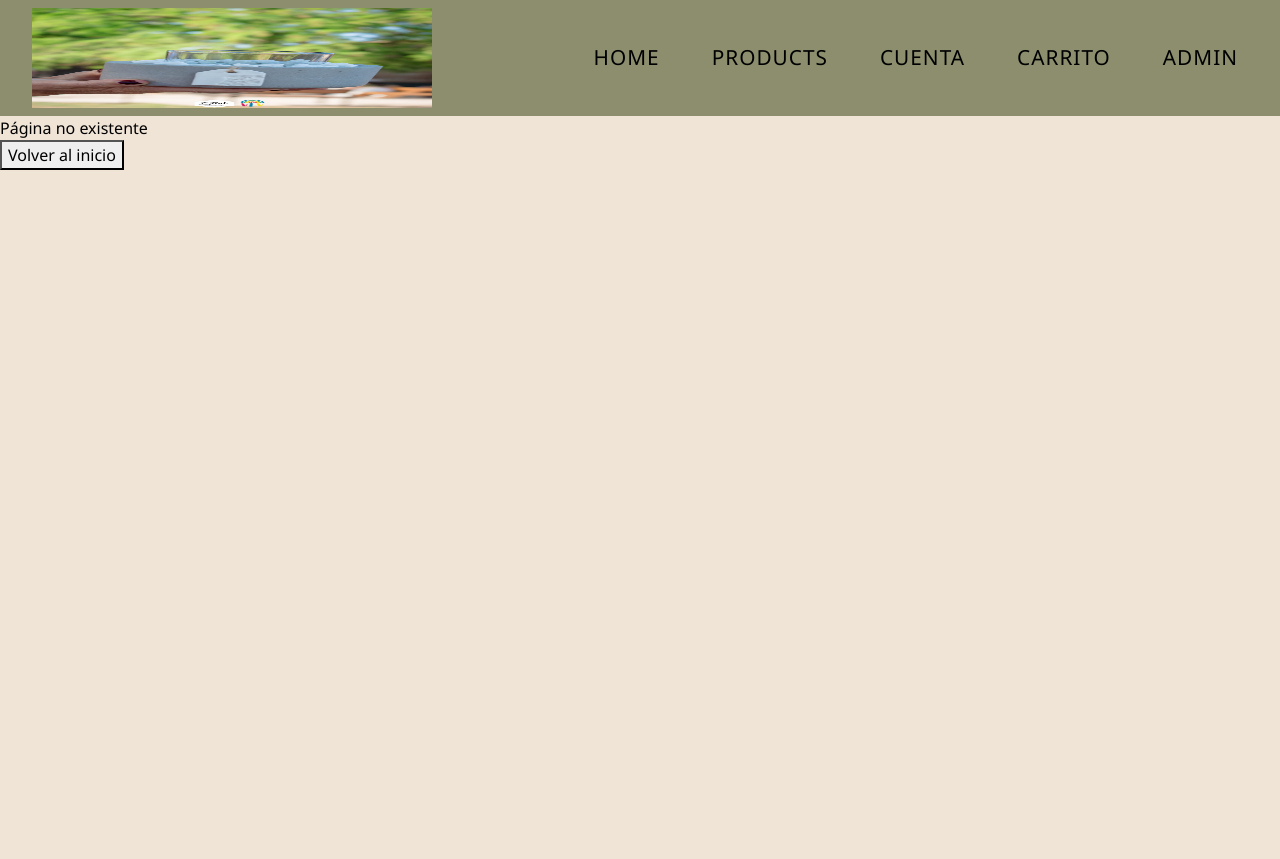
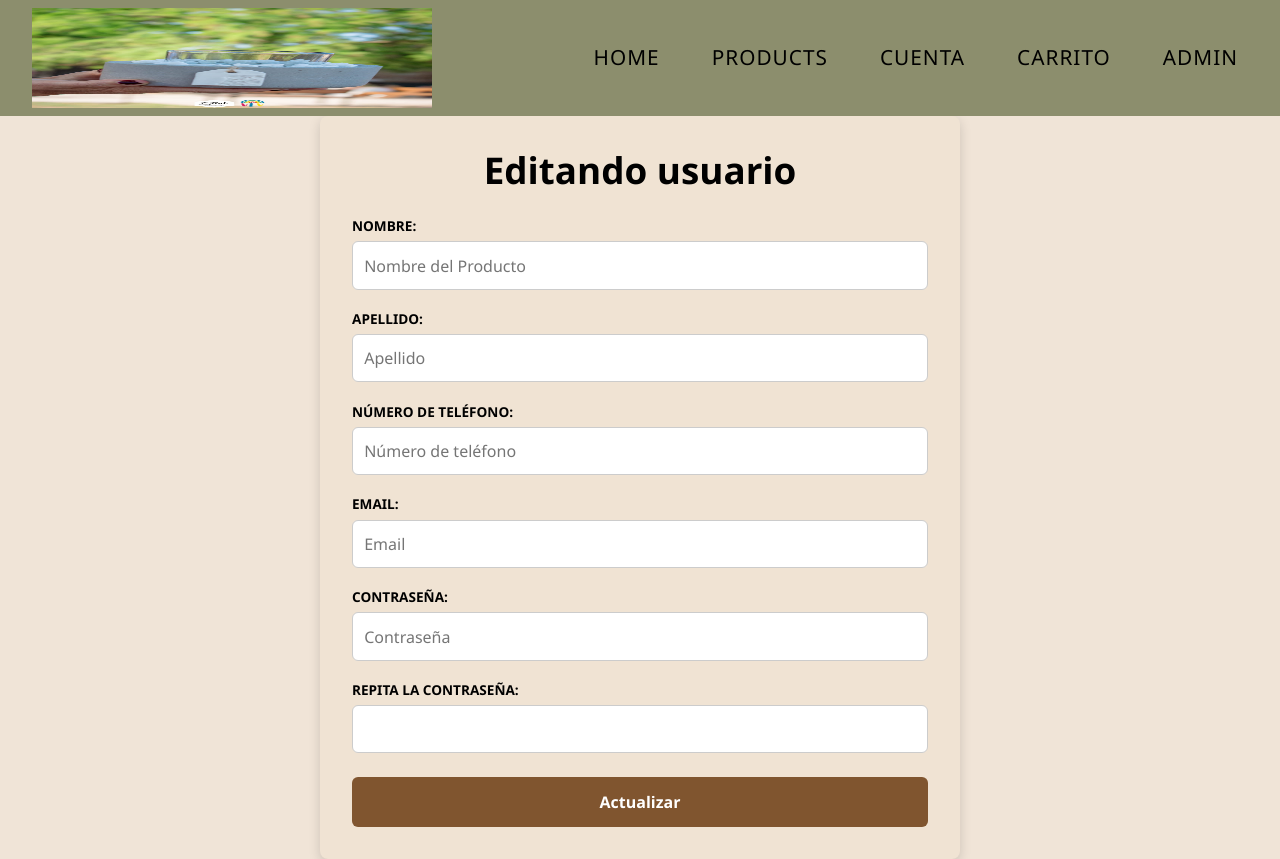
Before and after one commit to LucaPisso/RucaMeu, a React (Vite) app in the folder Front/: page /updateUser/1 in a window 1280 px wide. Before the commit the page ends 800 px from the top, so only its background shows below. Built offline with nearby package versions, Linux system fonts and the light colour scheme; no server answers; sample sign-in values are in the browser's storage.

Commit message:
Quería commitear antes de que pueda detruir todo jajaj

```diff
--- a/Front/src/App.jsx
+++ b/Front/src/App.jsx
@@ -5,6 +5,7 @@ import NavBar from "./components/Navbar";
 import LoginPage from "./pages/LoginPage";
 import AddProduct from "./components/AddProduct";
 import AdminPanel from "./pages/AdminPanel";
+import UpdateUser from "./components/UpdateUser";
 import CarritoPage from "./pages/CarritoPage";
 import "./App.css";
 
@@ -26,9 +27,13 @@ function App() {
         <Route path="/login" element={<LoginPage />} />
         <Route path="/products" element={<ProductsPage />} />
         <Route path="*" element={<NotFound />} />
+
+        {/* Rutas que debemos proteger */}
         <Route path="/updateProduct/:id" element={<UpdateProduct />} />
         <Route path="/addProduct" element={<AddProduct />} />
         <Route path="/carrito" element={<CarritoPage />} />
+        <Route path="/adminPanel" element={<AdminPanel />} />
+        <Route path="/updateUser/:id" element={<UpdateUser />} />
 
         {/* <Route element={<Protected allowedRoles={["user", "admin"]} />}> */}
         {/* Rutas sólo user */}
--- a/Front/src/components/CardUser.jsx
+++ b/Front/src/components/CardUser.jsx
@@ -1,8 +1,9 @@
-//import { useNavigate } from "react-router-dom";
+import { useNavigate } from "react-router-dom";
+import DeleteUser from "./DeleteUser";
 
-const CardUser = ({ user }) => {
+const CardUser = ({ user, setDeleteUser }) => {
   const userLocalStorage = JSON.parse(localStorage.getItem("user"));
-  //const navigate = useNavigate();
+  const navigate = useNavigate();
 
   return (
     <div className="card" style={{ width: "18rem" }}>
@@ -17,15 +18,18 @@ const CardUser = ({ user }) => {
         {userLocalStorage?.role === "admin" && (
           <button
             onClick={() => {
-              //   navigate(`/updateProduct/${user.id}`);
-              alert(`Usted va a editar a ${user.name}`);
+              navigate(`/updateUser/${user.id}`);
             }}
           >
-            Borrar
+            Editar
           </button>
         )}
         {userLocalStorage?.role === "admin" && (
-          <button onClick={() => alert(`Usted va a eliminar ${user.name}`)}>
+          <button
+            onClick={() => {
+              setDeleteUser(DeleteUser({ id: user.id, navigate }));
+            }}
+          >
             Eliminar
           </button>
         )}
--- /dev/null
+++ b/Front/src/components/DeleteUser.jsx
@@ -0,0 +1,36 @@
+const DeleteUser = async ({ id, navigate }) => {
+  if (!confirm("¿Estás seguro de que desea eliminar este usuario?")) {
+    return false;
+  }
+  try {
+    const token = localStorage.getItem("RucaMeu-token");
+    if (!token) {
+      navigate("/login");
+      throw new Error("Token no encontrado. Inicie sesión primero.");
+    }
+
+    const res = await fetch(`http://localhost:3000/users/${id}`, {
+      method: "DELETE",
+      headers: {
+        "Content-Type": "application/json",
+        Authorization: `Bearer ${token}`,
+      },
+    });
+    if (!res.ok) {
+      const errorData = await res.json();
+      throw new Error(
+        errorData.message || "Error desconocido al eliminar usuario"
+      );
+    }
+    alert("Usuario eliminado correctamente");
+    const data = await res.json();
+    console.log(data.message);
+    navigate("/adminPanel");
+  } catch (error) {
+    console.log(error.message);
+    alert("Error: " + error.message);
+  }
+  return true;
+};
+
+export default DeleteUser;
--- a/Front/src/components/Register.jsx
+++ b/Front/src/components/Register.jsx
@@ -57,7 +57,7 @@ const Register = ({ checkErrors, errors, refs }) => {
     <div className="register-form">
       <h2 className="register-title">Crea una nueva cuenta</h2>
       <Link className="link-to-login" to="/login">
-        Ya tienes una cuenta en RucaMeu?
+        ¿Ya tienes una cuenta en RucaMeu?
       </Link>
       <form onSubmit={submitHandler} action="POST">
         <label htmlFor="name">Nombre:</label>
--- a/Front/src/components/UpdateUser.jsx
+++ b/Front/src/components/UpdateUser.jsx
@@ -1,47 +1,81 @@
-import React from 'react'
-import { useEffect } from 'react';
+//A REALIZAR:
+//Deshashear la contraseña al traerla. O directamente no traerla.
+
+import { useNavigate, useParams } from "react-router-dom";
+import React, { useState, useEffect, useRef } from "react";
+
+import UserValidations from "./validations/UserValidations";
 
 const UpdateUser = () => {
-
-    useEffect(async() => {
-        try {
-        const res = await fetch("http://localhost:3000/users/:id", {
-          method: "GET",
-          headers: { "Content-Type": "application/json" },
-        });
-
-        const data = await res.json();
-
-      if (!response.ok) {
-        throw new Error(data.message || "Error desconocido");
-      }
-
-    } catch (err) {
-      console.error("❌ Error:", err.message);
-      alert("Error: " + err.message);
-    }
-    }, []);
-
-  return (
-    <></>
-  )
-}
-
-export default UpdateUser;
-
-
-import React, { useState } from "react";
-
-const Register = ({ submit, errors, refs }) => {
   const [formData, setFormData] = useState({
+    lastName: "",
     name: "",
-    lastName: "",
     phone: "",
     email: "",
     password: "",
     confirmPassword: "",
   });
+  const [errors, setErrors] = useState({});
+  const lastNameRef = useRef(null);
+  const nameRef = useRef(null);
+  const phoneRef = useRef(null);
+  const emailRef = useRef(null);
+  const confirmPasswordRef = useRef(null);
+  const passwordRef = useRef(null);
+  const navigate = useNavigate();
+  const { id } = useParams();
+  const refs = {
+    nameRef,
+    lastNameRef,
+    phoneRef,
+    emailRef,
+    confirmPasswordRef,
+    passwordRef,
+  };
 
+  //Get user
+  useEffect(() => {
+    const fetchUser = async () => {
+      try {
+        const token = localStorage.getItem("RucaMeu-token");
+
+        if (!token) {
+          navigate("/login");
+          throw new Error("Token no encontrado. Inicie sesión primero.");
+        }
+
+        const res = await fetch(`http://localhost:3000/users/${id}`, {
+          method: "GET",
+          headers: {
+            "Content-Type": "application/json",
+            Authorization: `Bearer ${token}`,
+          },
+        });
+
+        if (!res.ok) {
+          const errorData = await res.json();
+          throw new Error(
+            errorData.message || "Error desconocido al buscar un usuario"
+          );
+        }
+
+        const data = await res.json();
+        console.log(data.user);
+        setFormData({
+          ...data.user,
+          confirmPassword: data.user.password,
+        });
+      } catch (error) {
+        console.log(error.message);
+        alert("Error: " + error.message);
+      }
+    };
+
+    fetchUser();
+  }, []);
+  //
+
+  //Maneja constantemente los cambios de los inputs
   function changeHandler(event) {
     setFormData({ ...formData, [event.target.name]: event.target.value });
   }
@@ -49,39 +83,59 @@ const Register = ({ submit, errors, refs }) => {
   const submitHandler = async (event) => {
     event.preventDefault();
 
-    const isValid = submit(formData);
-    if (isValid) {
+    const newErrors = UserValidations({ datos: formData, refs }); // Hay que crear una variable extra, ya que el estado no se actualiza instantáneamente
+    setErrors(newErrors);
+    if (Object.keys(newErrors).length !== 0) {
       console.warn("Formulario inválido. No se enviará.");
       return;
     }
 
+    if (!confirm("¿Estás seguro de que desea actualizar este usuario?")) {
+      return;
+    }
+
     try {
-      const res = await fetch("http://localhost:3000/users", {
-        method: "POST",
-        headers: { "Content-Type": "application/json" },
+      const token = localStorage.getItem("RucaMeu-token");
+      if (!token) {
+        navigate("/login");
+        throw new Error("Token no encontrado. Inicie sesión primero.");
+      }
+
+      const res = await fetch(`http://localhost:3000/users/${id}`, {
+        method: "PUT",
+        headers: {
+          "Content-Type": "application/json",
+          Authorization: `Bearer ${token}`,
+        },
         body: JSON.stringify(formData),
       });
-
-      if (!res.ok) throw new Error("Falló crear usuario");
+      if (!res.ok) {
+        const errorData = await res.json();
+        throw new Error(
+          errorData.message || "Error desconocido al actualizar usuario"
+        );
+      }
+      alert("Usuario actualizado correctamente");
       const data = await res.json();
-      console.log(data);
-
+      console.log(`Usuario actualizado: ${data.user}`);
       setFormData({
+        lastName: "",
         name: "",
-        lastName: "",
         phone: "",
+        password: "",
         email: "",
-        password: "",
         confirmPassword: "",
       });
-    } catch (err) {
-      console.error(err);
+      navigate("/adminPanel");
+    } catch (error) {
+      console.log(error.message);
+      alert("Error: " + error.message);
     }
   };
 
   return (
     <div className="register-form">
-      <h2 className="register-title">Crea una nueva cuenta</h2>
+      <h2 className="register-title">Editando usuario</h2>
       <form onSubmit={submitHandler} action="POST">
         <label htmlFor="name">Nombre:</label>
 
@@ -89,10 +143,10 @@ const Register = ({ submit, errors, refs }) => {
           className="register-input"
           type="text"
           name="name"
-          placeholder="Nombre"
+          placeholder="Nombre del Producto"
           onChange={changeHandler}
           value={formData.name}
-          ref={refs.nameRef}
+          ref={nameRef}
         />
         {errors.name && <p style={{ color: "red" }}>{errors.name}</p>}
 
@@ -105,11 +159,11 @@ const Register = ({ submit, errors, refs }) => {
           placeholder="Apellido"
           onChange={changeHandler}
           value={formData.lastName}
-          ref={refs.lastNameRef}
+          ref={lastNameRef}
         />
         {errors.lastName && <p style={{ color: "red" }}>{errors.lastName}</p>}
 
-        <label htmlFor="phone">Teléfono:</label>
+        <label htmlFor="phone">Número de teléfono:</label>
 
         <input
           className="register-input"
@@ -118,20 +172,20 @@ const Register = ({ submit, errors, refs }) => {
           placeholder="Número de teléfono"
           onChange={changeHandler}
           value={formData.phone}
-          ref={refs.phoneRef}
+          ref={phoneRef}
         />
         {errors.phone && <p style={{ color: "red" }}>{errors.phone}</p>}
 
-        <label htmlFor="email">E-mail:</label>
+        <label htmlFor="email">Email:</label>
 
         <input
           className="register-input"
           type="email"
           name="email"
-          placeholder="tuemail@ejemplo.com"
+          placeholder="Email"
           onChange={changeHandler}
           value={formData.email}
-          ref={refs.emailRef}
+          ref={emailRef}
         />
         {errors.email && <p style={{ color: "red" }}>{errors.email}</p>}
 
@@ -141,13 +195,14 @@ const Register = ({ submit, errors, refs }) => {
           className="register-input"
           type="password"
           name="password"
+          placeholder="Contraseña"
           onChange={changeHandler}
           value={formData.password}
-          ref={refs.passwordRef}
+          ref={passwordRef}
         />
         {errors.password && <p style={{ color: "red" }}>{errors.password}</p>}
 
-        <label htmlFor="confirmPassword">Repite la contraseña:</label>
+        <label htmlFor="confirmPassword">Repita la contraseña:</label>
 
         <input
           className="register-input"
@@ -155,17 +210,18 @@ const Register = ({ submit, errors, refs }) => {
           name="confirmPassword"
           onChange={changeHandler}
           value={formData.confirmPassword}
-          ref={refs.confirmPasswordRef}
+          ref={confirmPasswordRef}
         />
         {errors.confirmPassword && (
           <p style={{ color: "red" }}>{errors.confirmPassword}</p>
         )}
+
         <button type="submit" className="register-button">
-          Registrar
+          Actualizar
         </button>
       </form>
     </div>
   );
 };
 
-export default Register;
+export default UpdateUser;
--- a/Front/src/pages/AdminPanel.jsx
+++ b/Front/src/pages/AdminPanel.jsx
@@ -4,6 +4,7 @@ import CardUser from "../components/CardUser";
 
 const AdminPanel = () => {
   const [users, setUsers] = useState([]);
+  const [deleteUser, setDeleteUser] = useState(false);
   const navigate = useNavigate();
 
   //GET USER
@@ -37,15 +38,18 @@ const AdminPanel = () => {
       }
     };
     fetchUsers();
-  }, []);
+    setDeleteUser(false);
+  }, [deleteUser]);
   return (
     <>
       <h3>AdminPanel</h3>
       <div className="card-container">
         {users.length > 0 ? (
-          users.map((u) => <CardUser key={u.id} user={u} />)
+          users.map((u) => (
+            <CardUser key={u.id} user={u} setDeleteUser={setDeleteUser} />
+          ))
         ) : (
-          <p>No hay productos disponibles.</p>
+          <p>No existen usuarios</p>
         )}
       </div>
     </>
```
Also changed, not shown: 1 other file (tests, documents, lock files or other folders).
